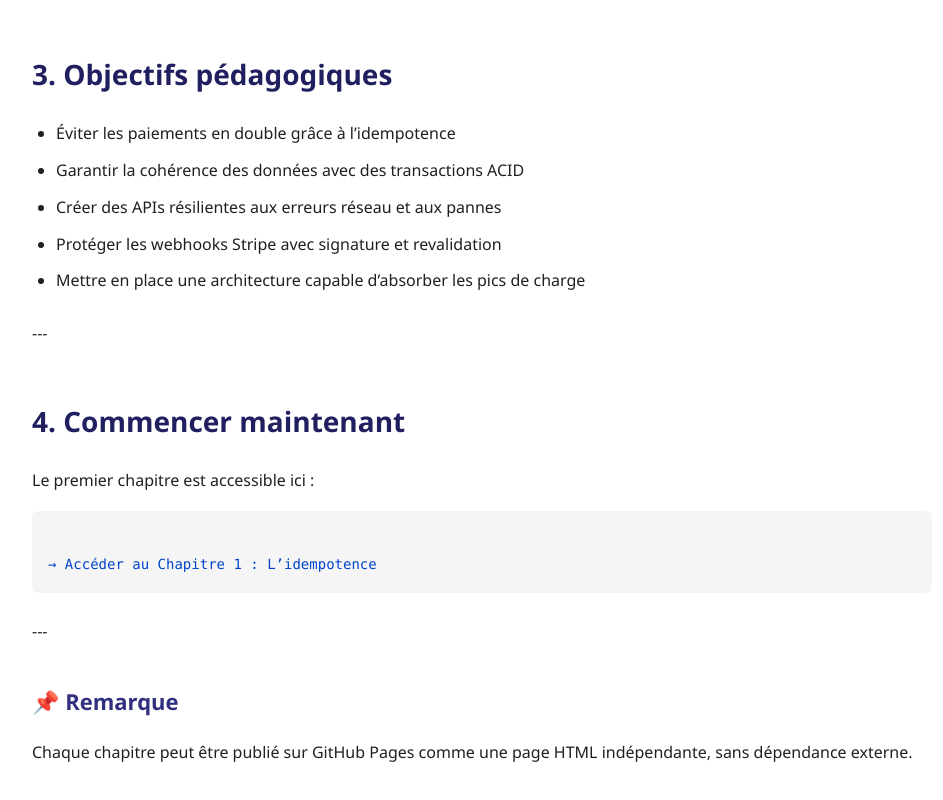
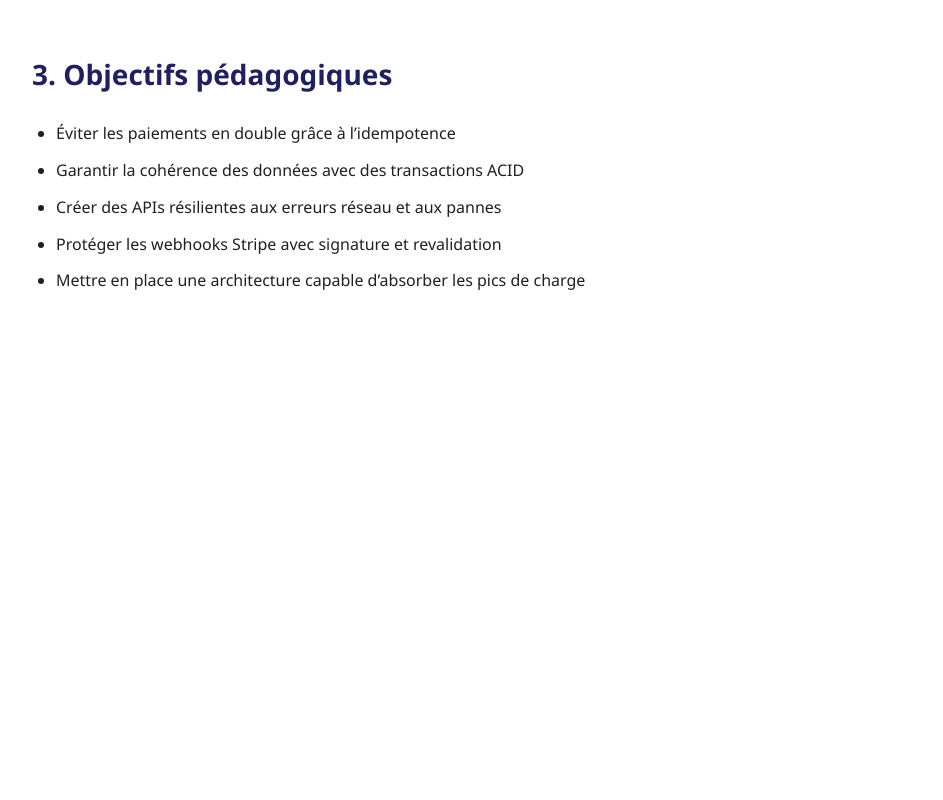
Before and after one commit to hrhouma1/cours-stripe, a plain HTML site: page index.html in a window 1280 px wide. Shown: the part 768-1568 px from the top of the page, without its empty margins (158-1101 px from the left). After the commit the page ends 1127 px from the top, so only its background shows below. Drawn offline with Linux system fonts and the light colour scheme.

Commit message:
Update index.html

```diff
--- a/index.html
+++ b/index.html
@@ -100,23 +100,3 @@ Chaque chapitre est autonome, consultable indépendamment, et comporte un exerci
   <li>Protéger les webhooks Stripe avec signature et revalidation</li>
   <li>Mettre en place une architecture capable d’absorber les pics de charge</li>
 </ul>
-
----
-
-<h1 id="demarrer">4. Commencer maintenant</h1>
-
-<p>
-Le premier chapitre est accessible ici :
-</p>
-
-<pre><code>
-<a href="chapitre-1-idempotence.html">→ Accéder au Chapitre 1 : L’idempotence</a>
-</code></pre>
-
----
-
-<h2>📌 Remarque</h2>
-
-<p>
-Chaque chapitre peut être publié sur GitHub Pages comme une page HTML indépendante, sans dépendance externe.
-</p>
```
